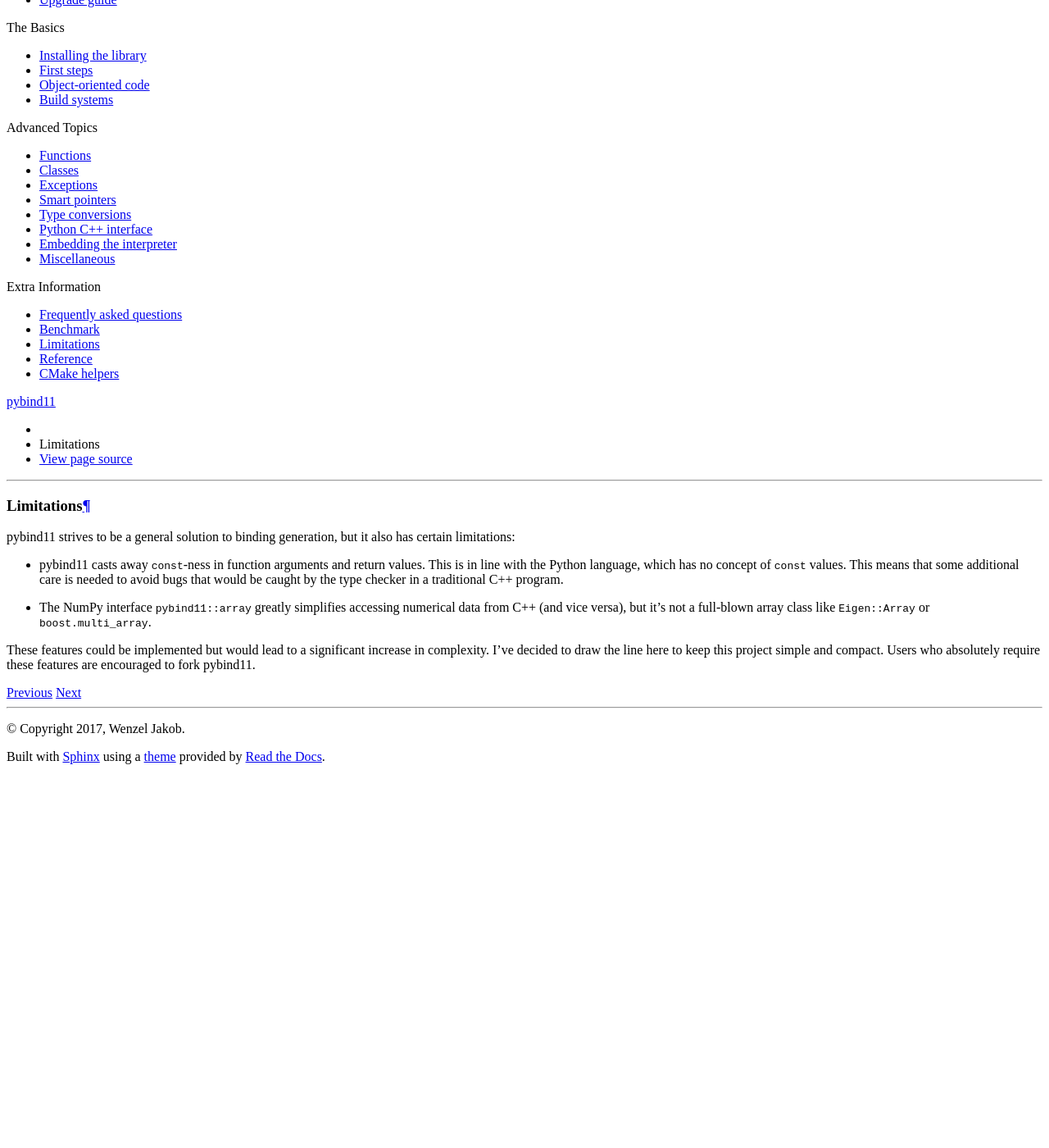
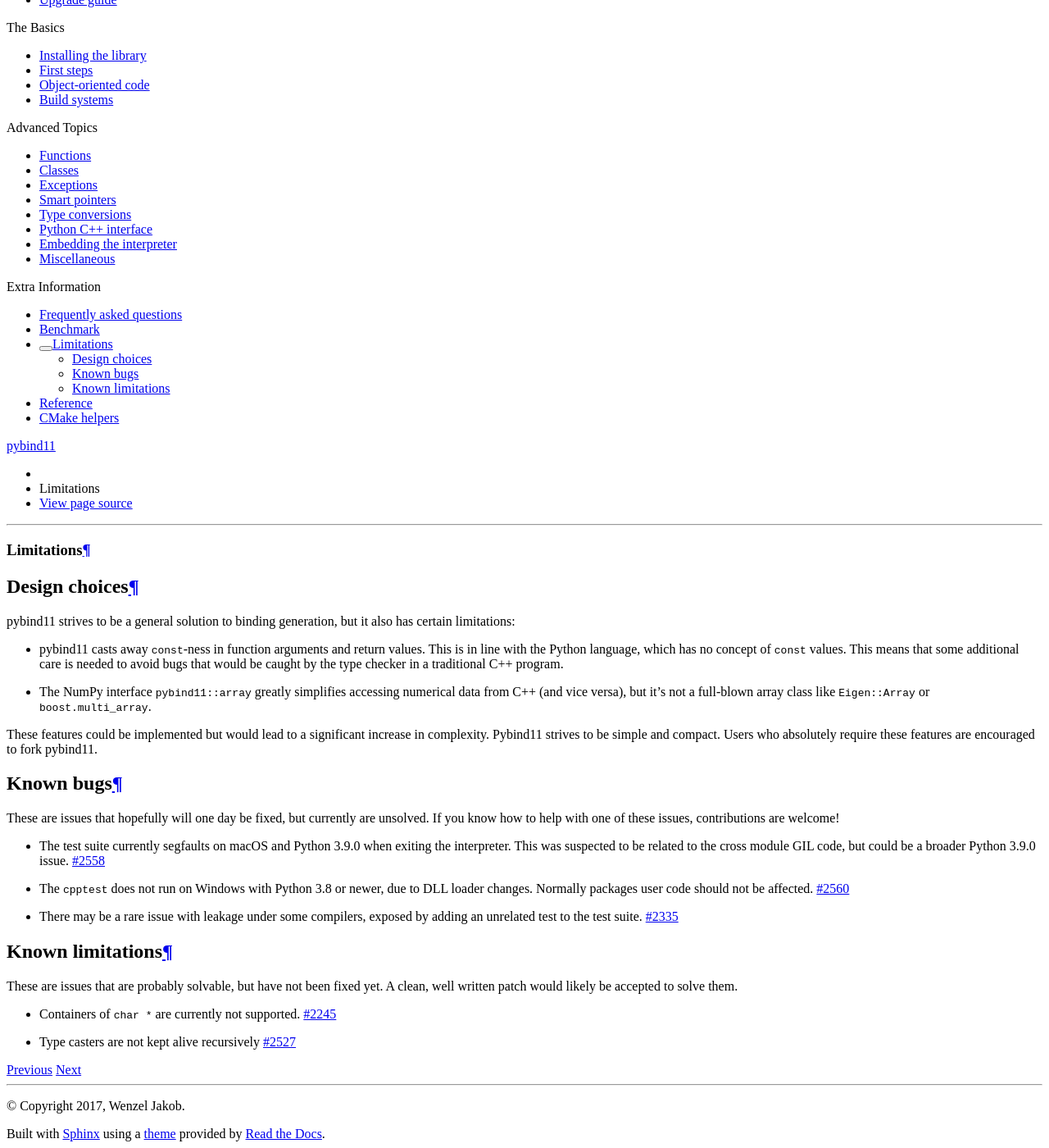
Before and after one commit to pybind/pybind11, a Sphinx documentation site: the page built from docs/limitations.rst, in a window 1280 px wide and 1400 px high, scrolled down 108 px. Shown: the whole window at 82% size. Built offline with Sphinx 7.4.7 and the Read the Docs theme 2.0.0, drawn with Linux system fonts in a browser that asks for light colours; before the commit the page ends 1048 px from its top, so only the background shows below that.

Commit message:
docs: limitations

```diff
--- a/docs/limitations.rst
+++ b/docs/limitations.rst
@@ -1,5 +1,8 @@
 Limitations
 ###########
+
+Design choices
+^^^^^^^^^^^^^^
 
 pybind11 strives to be a general solution to binding generation, but it also has
 certain limitations:
@@ -14,6 +17,38 @@
   class like ``Eigen::Array`` or ``boost.multi_array``.
 
 These features could be implemented but would lead to a significant increase in
-complexity. I've decided to draw the line here to keep this project simple and
-compact. Users who absolutely require these features are encouraged to fork
-pybind11.
+complexity. Pybind11 strives to be simple and compact. Users who absolutely
+require these features are encouraged to fork pybind11.
+
+
+Known bugs
+^^^^^^^^^^
+
+These are issues that hopefully will one day be fixed, but currently are
+unsolved. If you know how to help with one of these issues, contributions
+are welcome!
+
+- The test suite currently segfaults on macOS and Python 3.9.0 when exiting the
+  interpreter.  This was suspected to be related to the cross module GIL code,
+  but could be a broader Python 3.9.0 issue.
+  `#2558 <https://github.com/pybind/pybind11/issues/2558>`_
+
+- The ``cpptest`` does not run on Windows with Python 3.8 or newer, due to DLL
+  loader changes. Normally packages user code should not be affected.
+  `#2560 <https://github.com/pybind/pybind11/pull/2560>`_
+
+- There may be a rare issue with leakage under some compilers, exposed by
+  adding an unrelated test to the test suite.
+  `#2335 <https://github.com/pybind/pybind11/pull/2335>`_
+
+Known limitations
+^^^^^^^^^^^^^^^^^
+
+These are issues that are probably solvable, but have not been fixed yet. A
+clean, well written patch would likely be accepted to solve them.
+
+- Containers of ``char *`` are currently not supported.
+  `#2245 <https://github.com/pybind/pybind11/issues/2245>`_
+
+- Type casters are not kept alive recursively
+  `#2527 <https://github.com/pybind/pybind11/issues/2527>`_
```
